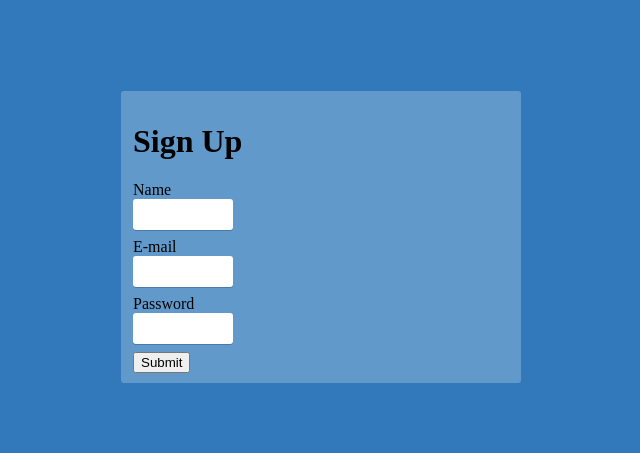
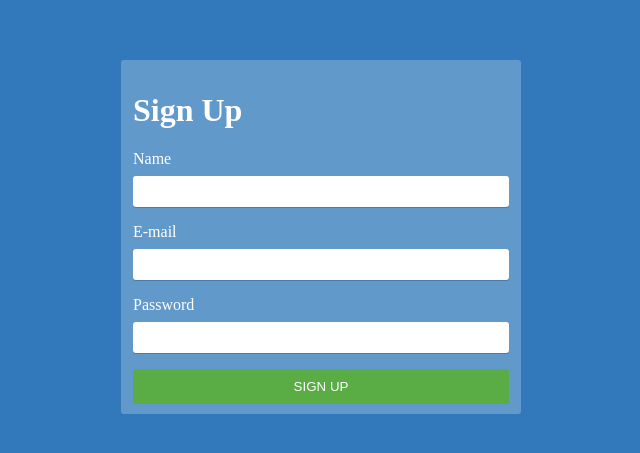
Before and after one commit to ricardorojass/survey-system-redux, a React app: page /register in a window 1280 px wide. Shown: the part 163-616 px from the top of the page, without its empty margins (319-959 px from the left). Built offline with nearby package versions, Linux system fonts and the light colour scheme.

Commit message:
Feat: Add more css to AuthContainer

```diff
--- a/src/components/Input.tsx
+++ b/src/components/Input.tsx
@@ -1,5 +1,5 @@
 import React, { useState } from 'react'
-import { FormContainer, InputField } from '../styles/styles'
+import { FormGroup, InputField } from '../styles/styles'
 
 interface InputFieldProps {
     type: string
@@ -12,14 +12,14 @@ interface InputFieldProps {
 const Input = ({ type, label, name, value, onChange}: InputFieldProps) => {
 
 	return (
-		<FormContainer>
+		<FormGroup>
 			<label>{label}</label>
 			<InputField
 					type={type}
 					value={value}
 					onChange={e => onChange(name, e.target.value)}>
 			</InputField>
-		</FormContainer>
+		</FormGroup>
 	)
 }
 
--- a/src/pages/Register.tsx
+++ b/src/pages/Register.tsx
@@ -2,7 +2,7 @@ import React, { useState } from 'react'
 import { useDispatch } from 'react-redux'
 import { useHistory } from 'react-router-dom'
 import { Signup } from '../actions/authActions'
-import { AuthContainer } from '../styles/styles'
+import { AuthContainer, SubmitButton } from '../styles/styles'
 import Input from '../components/Input'
 
 const Register = () => {
@@ -30,13 +30,13 @@ const Register = () => {
 
   return (
 
-    <AuthContainer>
+    <AuthContainer dark={false} className="AuthContainer">
       <h1>Sign Up</h1>
       <form onSubmit={e => handleSubmit(e)}>
         {renderField('text', 'Name', 'name')}
         {renderField('email', 'E-mail', 'email')}
         {renderField('password','Password', 'password')}
-        <button type="submit">Submit</button>
+        <SubmitButton dark={false}>SIGN UP</SubmitButton>
       </form>
     </AuthContainer>
   )
--- a/src/styles/application.scss
+++ b/src/styles/application.scss
@@ -11,3 +11,7 @@ html, body, #app {
   margin: 0;
   padding: 0;
 }
+
+label {
+  margin-bottom: 0.5rem;
+}
--- a/src/styles/styles.ts
+++ b/src/styles/styles.ts
@@ -10,7 +10,8 @@ export const AppContainer = styled.div`
   width: 100%;
 `
 
-export const AuthContainer = styled.div`
+export const AuthContainer = styled.div<ColorText>`
+  color: ${props => (props.dark? "#000" : "#fff")};
   background-color: #ffffff3d;
   border-radius: 3px;
   display: flex;
@@ -21,19 +22,37 @@ export const AuthContainer = styled.div`
   width: 100%;
 `
 
-export const FormContainer = styled.div`
+export const FormGroup = styled.div`
   max-width: 400px;
   display: flex;
   flex-direction: column;
   width: 100%;
-  align-items: flex-start;
 `
 
 export const InputField = styled.input`
   border-radius: 3px;
   border: none;
   box-shadow: #091e4240 0px 1px 0px 0px;
-  margin-bottom: 0.5rem;
+  margin-bottom: 1rem;
   padding: 0.5rem;
-  width: 100px;
+  width: 100%;
 `
+
+interface ColorText {
+  dark?: boolean
+}
+
+export const SubmitButton = styled.button<ColorText>`
+  color: ${props => (props.dark? "#000" : "#fff")};
+  background-color: #5aac44;
+  border: none;
+  border-radius: 3px;
+  cursor: pointer;
+  padding: 10px 12px;
+  text-align: center;
+  transition: background 85ms ease-in;
+  width: 100%;
+  &:hover {
+    background-color: #37a21b;
+  }
+`
```
Also changed, not shown: src/styles/InputField.scss (added).
